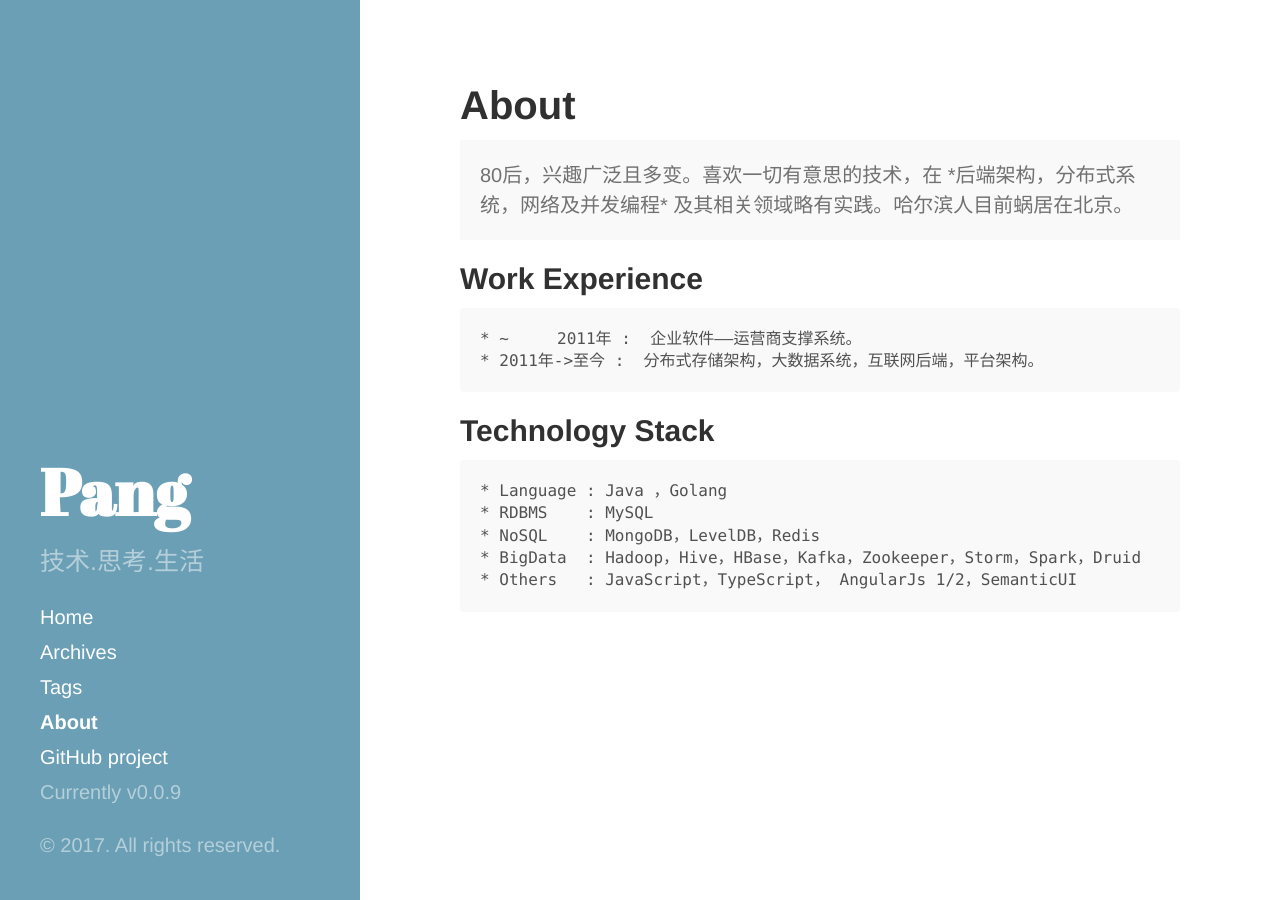
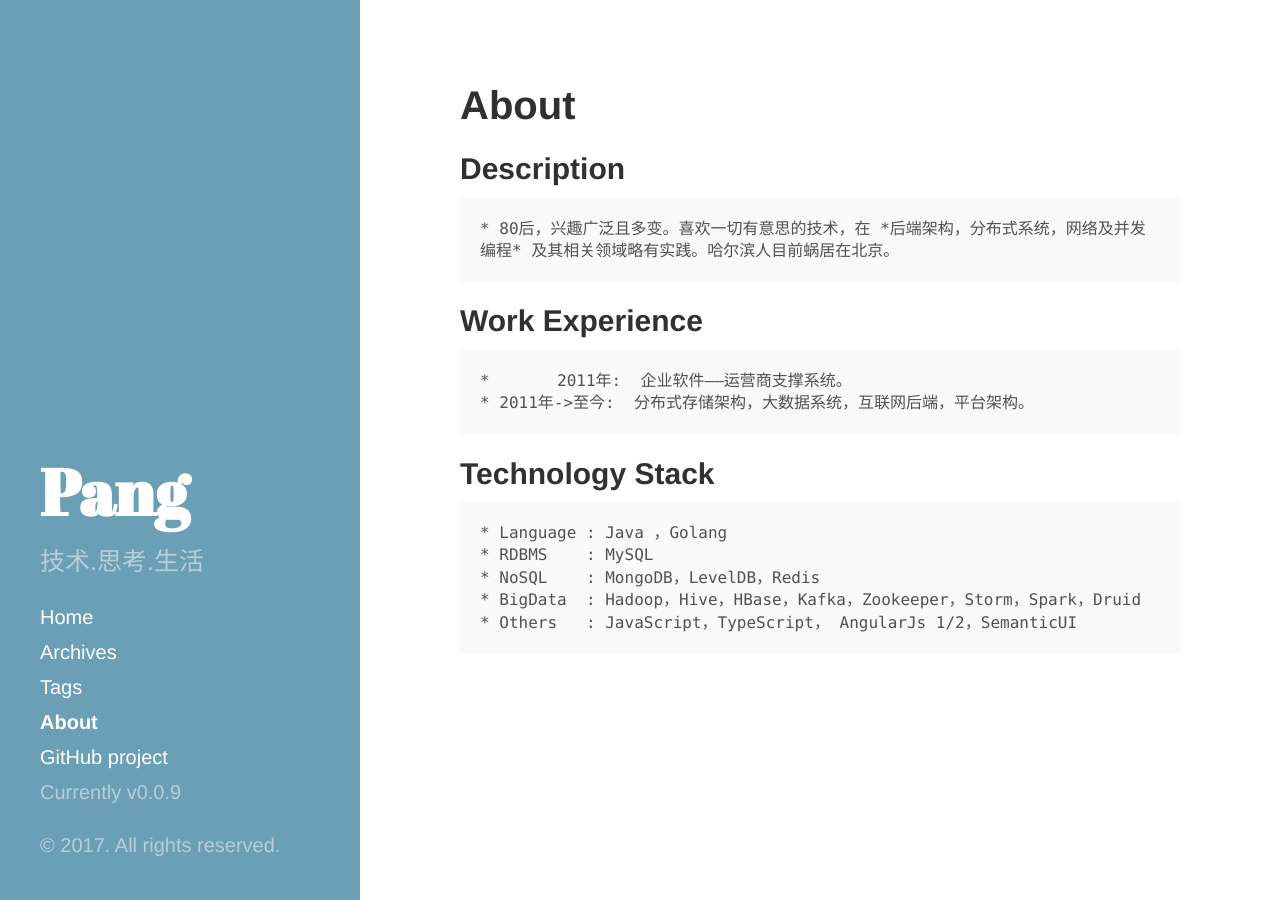
Before and after one commit to pangzhenzhou/pzz-github-pages-blog, a Jekyll site: the page built from about.md, in a window 1280 px wide. Built offline with Jekyll 4.4.1, drawn with Linux system fonts in a browser that asks for light colours.

Commit message:
update about.md

```diff
--- a/about.md
+++ b/about.md
@@ -3,13 +3,12 @@ layout: page
 title: About
 ---
 
-<p class="message">
-  80后，兴趣广泛且多变。喜欢一切有意思的技术，在 *后端架构，分布式系统，网络及并发编程* 及其相关领域略有实践。哈尔滨人目前蜗居在北京。
-</p>
+##  Description
+    * 80后，兴趣广泛且多变。喜欢一切有意思的技术，在 *后端架构，分布式系统，网络及并发编程* 及其相关领域略有实践。哈尔滨人目前蜗居在北京。
 
 ## Work Experience
-    * ~     2011年 :  企业软件——运营商支撑系统。
-    * 2011年->至今 :  分布式存储架构，大数据系统，互联网后端，平台架构。
+    *       2011年:  企业软件——运营商支撑系统。
+    * 2011年->至今:  分布式存储架构，大数据系统，互联网后端，平台架构。
 
 ## Technology Stack
     * Language : Java ，Golang
```
